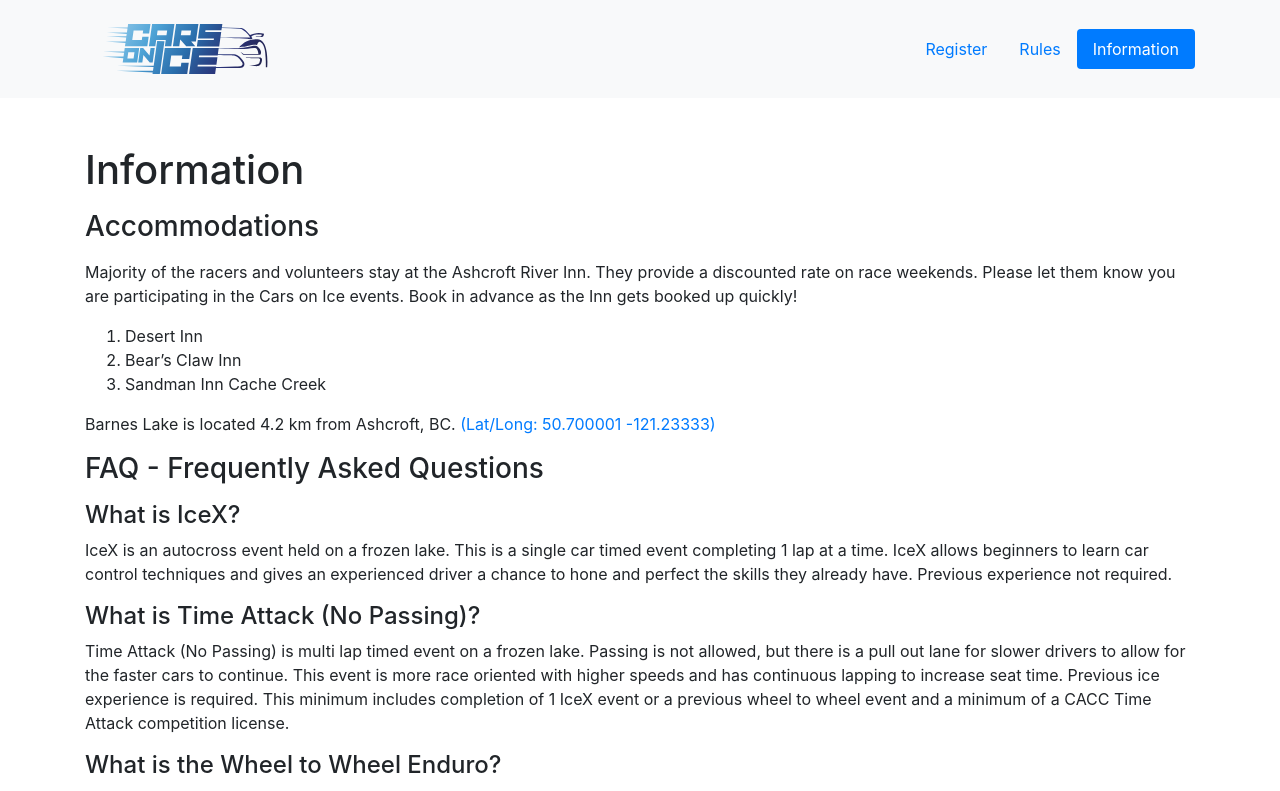
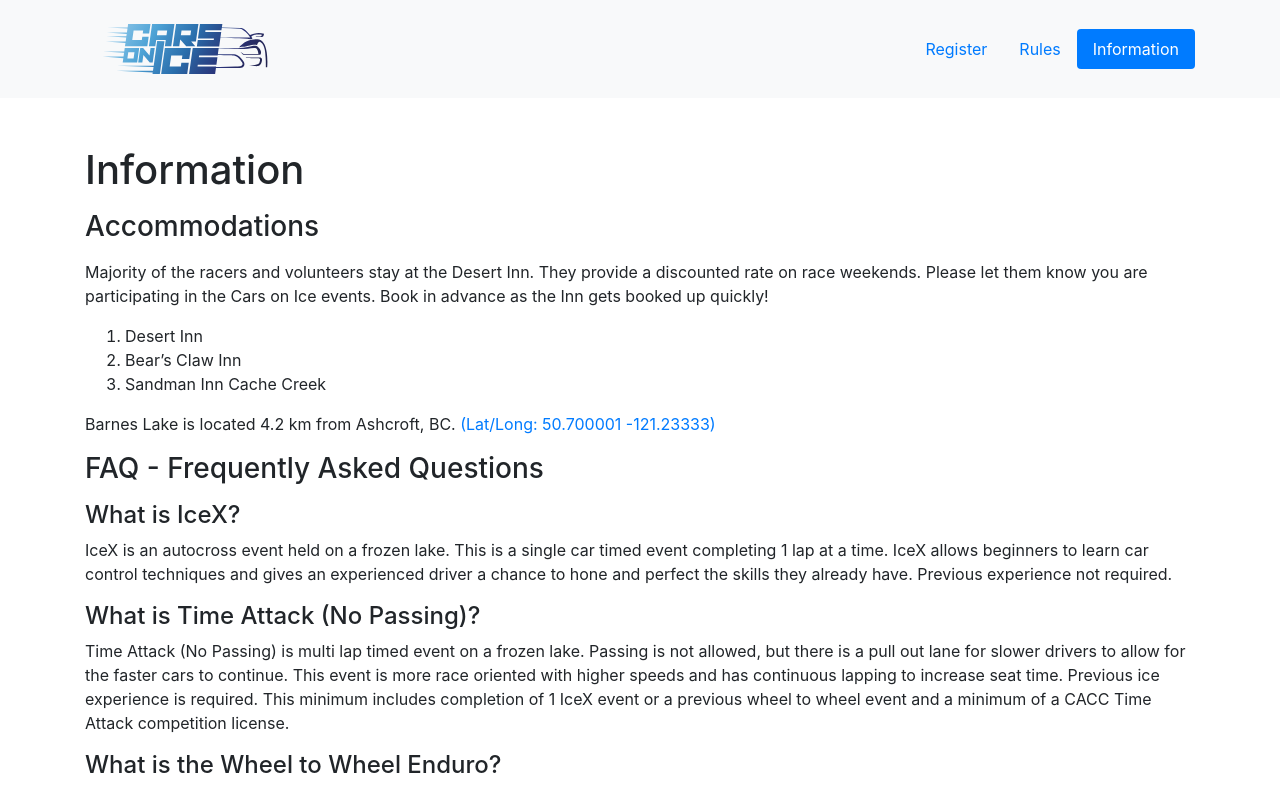
Before and after one commit to GaelenN/carsonice-static, a React (Create React App) app: page /information in a window 1280 px wide. Shown: the top 791 px of the page. Built offline with nearby package versions, Linux system fonts and the light colour scheme.

Commit message:
Accomidations and rules update

```diff
--- a/src/pages/Information.js
+++ b/src/pages/Information.js
@@ -6,7 +6,7 @@ class Information extends Component {
       <div>
         <h1 className="mt-3">Information</h1>
         <h3 className="my-3">Accommodations</h3>
-        <p>Majority of the racers and volunteers stay at the Ashcroft River Inn. They provide a discounted rate on race weekends. Please let them know you are participating in the Cars on Ice events. Book in advance as the Inn gets booked up quickly!</p>
+        <p>Majority of the racers and volunteers stay at the Desert Inn. They provide a discounted rate on race weekends. Please let them know you are participating in the Cars on Ice events. Book in advance as the Inn gets booked up quickly!</p>
         <ol>
           <li>Desert Inn</li>
           <li>Bear’s Claw Inn</li>
--- a/src/pages/Rules.js
+++ b/src/pages/Rules.js
@@ -21,7 +21,7 @@ class Contact extends Component {
         <div>
     </div>
         <ul class="list-group">
-          <li class="list-group-item"><a href='https://cars-on-ice.s3.ca-central-1.amazonaws.com/2020-carsonice-rules.pdf' target="_blank" rel="noopener noreferrer">Cars On Ice Rules</a></li>
+          <li class="list-group-item"><a href='https://cars-on-ice.s3.ca-central-1.amazonaws.com/CACC+Ice+Race+Rules+2021.pdf' target="_blank" rel="noopener noreferrer">Cars On Ice Rules</a></li>
           <li class="list-group-item"><a href='https://cars-on-ice.s3.ca-central-1.amazonaws.com/2021+Cars+on+Ice+Supplementary+Regulations.pdf' target="_blank" rel="noopener noreferrer">Cars On Ice Supplemental Regulations</a></li>
           <li class="list-group-item"><a href='https://cars-on-ice.s3.ca-central-1.amazonaws.com/2020-carsonice-techform.pdf' target="_blank" rel="noopener noreferrer">Cars On Ice Tech Form</a></li>
         </ul>
```
